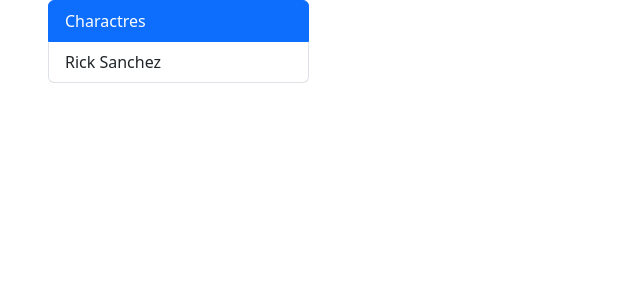
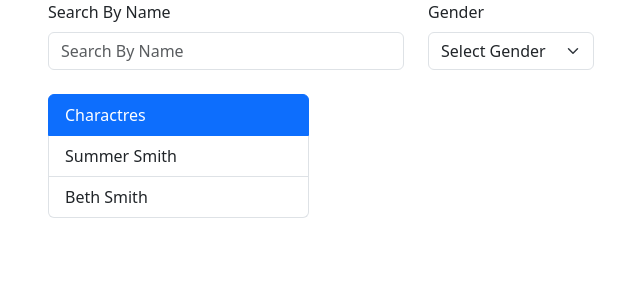
Before and after one commit to KanishkaKodithuwakku/Advanced-React-Hooks, a React (Create React App) app in the folder dev-app/: page / in a window 1280 px wide. Shown: the top 300 px of the page, without its empty margins (34-674 px from the left). Built offline with nearby package versions, Linux system fonts and the light colour scheme.

Commit message:
issue with select box component

```diff
--- a/dev-app/src/Sanbox/FilterDataHook.js
+++ b/dev-app/src/Sanbox/FilterDataHook.js
@@ -1,24 +1,65 @@
-import React from "react";
+import React, { useState} from "react";
 import useSearchData from "../hooks/useSearchData";
 import Spinner from "../components/Spinner/Spinner";
-import { Alert } from "bootstrap";
+import  Alert  from "../components/Alert";
 import ListItem from "../components/List/ListItem";
 import ListBody from "../components/List/ListBody";
+import TextInput from "../components/Inputs/TextInput";
+import TextSelect from "../components/Inputs/TextSelect";
 
 const FilterDataHook = () => {
-  const [loading, error, data] = useSearchData("Rick", "Male");
+
+  const [searchText, setSearchText] = useState("");
+  const [selectText, setSelectText] = useState("");
+  const [loading, error, data] = useSearchData(searchText, selectText);
+
+  const handleSearchInputChange = (text) => {
+
+   // console.log(text);
+    setSearchText(text);
+    //alert(searchText);
+  };
+
+  const handleSelectInputChange = (text) => {
+  //  alert(text);
+      setSelectText(text);
+      //alert(selectText);
+    };
+
+
   if (loading) return <Spinner color="danger" />;
-  if (error) return <Alert title="Searching Error" body={error} />;
+  if (error) return "errror"; //<Alert title="Searching Error" body={error} />;
 
   const renderData = data ? (
     data.map((chr) => <ListItem key={chr.id} body={chr.name}></ListItem>)
   ) : (
-    <Alert title="User Not Found" />
+    // <Alert title="User Not Found" body="mapping error"/>
+      "errror"
   );
+
 
   return (
     <>
       <div className="container">
+        <div className="row mb-4">
+          <div className="col-md-4">
+            <TextInput
+              handleSearchInputChange={handleSearchInputChange}
+              placeholder={`Search By Name`}
+              type={`text`}
+              label={`Search By Name`}
+            />
+          </div>
+
+          <div className="col-md-2">
+            <TextSelect
+              title={`Gender`}
+              label={`Gender`}
+              handleSelectInputChange={handleSelectInputChange}
+            />
+          </div>
+        </div>
+
         <div className="row">
           <div className="col-md-3">
             <ListBody>
--- /dev/null
+++ b/dev-app/src/components/Inputs/SelectItems.js
@@ -0,0 +1,15 @@
+import React from "react";
+
+const SelectItem = ({ value, text, selected, handleSelectInputChange }) => {
+  return (
+    <option value={value} onChange={handleSelectInputChange(value)}>
+      {text}
+    </option>
+  );
+};
+
+SelectItem.defaultProps = {
+    text: "Select Value"
+}
+
+export default SelectItem;
--- /dev/null
+++ b/dev-app/src/components/Inputs/TextInput.js
@@ -0,0 +1,28 @@
+import React from "react";
+
+
+const TextInput = ({ handleSearchInputChange, label,placeholder,type }) => {
+  return (
+    <>
+      {label && (
+        <label class="form-label">
+          {label}
+        </label>
+      )}
+
+      <input
+        type={type}
+        class="form-control"
+        placeholder={placeholder}
+        onChange={(e) => handleSearchInputChange(e.target.value)}
+      />
+    </>
+  );
+};
+
+TextInput.defaultProps = {
+  placeholder: "Input Text",
+  type:'text'
+};
+
+export default TextInput;
--- /dev/null
+++ b/dev-app/src/components/Inputs/TextSelect.js
@@ -0,0 +1,32 @@
+import React from "react";
+import SelectItem from "./SelectItems";
+
+const TextSelect = ({ handleSelectInputChange,title,label }) => {
+  return (
+    <>
+      {label && <label className="form-label">{title}</label>}
+      <select className="form-select" onChange={handleSelectInputChange}>
+        <option selected>Select {title}</option>
+        {/* <option value="male">Male</option>
+        <option value="female">Female</option> */}
+
+        <SelectItem
+          handleSelectInputChange={handleSelectInputChange}
+          value={`male`}
+          text={`Male`}
+        />
+        <SelectItem
+          handleSelectInputChange={handleSelectInputChange}
+          value={`female`}
+          text={`Female`}
+        />
+      </select>
+    </>
+  );
+};
+
+TextSelect.defaultProps = {
+  title: "Value"
+};
+
+export default TextSelect;
--- a/dev-app/src/components/List/ListItem.js
+++ b/dev-app/src/components/List/ListItem.js
@@ -1,9 +1,5 @@
 import React from "react";
-
-
 const ListItem = ({status,current,body}) => {
-
-
     return (
       <li className={`list-group-item ${status}`} aria-current={current}>
         {body}
```
